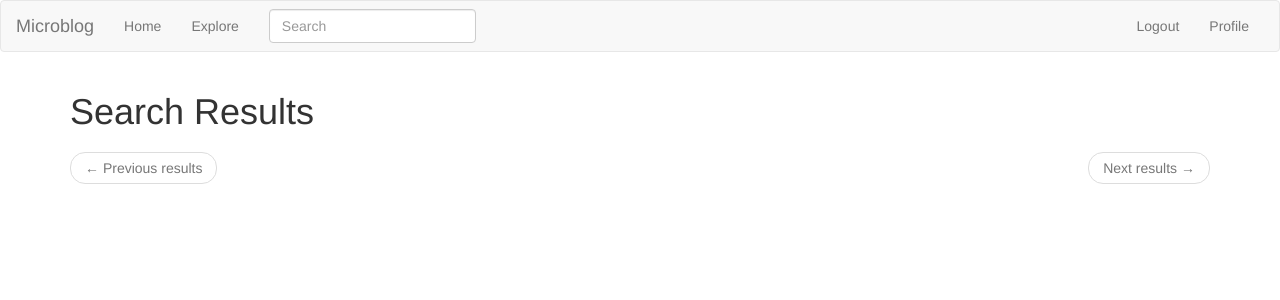
After one commit to misstong/microblog, a Flask app: page /search in a window 1280 px wide. The commit adds this page. Shown: the top 300 px of the page. Run offline with Flask 2, Linux system fonts and the light colour scheme; the visitor is signed in with stand-in values (Sample User, id 1); data comes from the database, SQL or seed files in the repository; data that the repository does not hold is empty; some libraries are stand-ins or nearby versions.

Commit message:
add full text search

```diff
--- a/app/__init__.py
+++ b/app/__init__.py
@@ -11,6 +11,8 @@ from flask_bootstrap import Bootstrap
 from flask_moment import Moment
 from flask import request
 from flask_babel import Babel
+from elasticsearch import Elasticsearch
+
 
 
 app = Flask(__name__)
@@ -27,6 +29,9 @@ from app.errors import bp as errors_bp
 app.register_blueprint(errors_bp)
 from app.auth import bp as auth_bp
 app.register_blueprint(auth_bp, url_prefix='/auth')
+
+app.elasticsearch = Elasticsearch(app.config['ELASTICSEARCH_URL']) \
+        if app.config['ELASTICSEARCH_URL'] else None
 
 @babel.localeselector
 def get_locale():
--- a/app/forms.py
+++ b/app/forms.py
@@ -2,6 +2,7 @@ from flask_wtf import FlaskForm
 from wtforms import StringField, PasswordField, BooleanField, SubmitField,TextAreaField
 from wtforms.validators import DataRequired, ValidationError,Email,EqualTo,Length
 from app.models import User
+from flask import request
 
 class EditProfileForm(FlaskForm):
     username = StringField('Username',validators=[DataRequired()])
@@ -24,3 +25,13 @@ class PostForm(FlaskForm):
         DataRequired(),Length(min=1,max=140)
     ])
     submit = SubmitField('Submit')
+
+class SearchForm(FlaskForm):
+    q = StringField('Search',validators=[DataRequired()])
+
+    def __init__(self,*args,**kwargs):
+        if 'formdata' not in kwargs:
+            kwargs['formdata'] =request.args
+        if 'csrf_enabled' not in kwargs:
+            kwargs['csrf_enabled'] = False
+        super(SearchForm,self).__init__(*args,**kwargs)
--- a/app/models.py
+++ b/app/models.py
@@ -7,6 +7,7 @@ from time import time
 import jwt
 from app import login
 from app import app
+from app.search import add_to_index,remove_from_index,query_index
 
 @login.user_loader
 def load_user(id):
@@ -15,6 +16,47 @@ def load_user(id):
 followers = db.Table('followers',
     db.Column('follower_id',db.Integer,db.ForeignKey('user.id')),
     db.Column('followed_id',db.Integer,db.ForeignKey('user.id')))
+
+
+class SearchableMixin(object):
+    @classmethod
+    def search(cls,expression,page,per_page):
+        ids,total = query_index(cls.__tablename__,expression,page,per_page)
+        if total == 0:
+            return cls.query.filter_by(id=0),0
+        when = []
+        for i in range(len(ids)):
+            when.append((ids[i],i))
+        return cls.query.filter(cls.id.in_(ids)).order_by(db.case(when,value=cls.id)),total
+
+    @classmethod
+    def before_commit(cls,session):
+        session._changes = {
+            'add':list(session.new),
+            'update':list(session.dirty),
+            'delete':list(session.deleted)
+        }
+
+    @classmethod
+    def after_commit(cls,session):
+        for obj in session._changes['add']:
+            if isinstance(obj,SearchableMixin):
+                add_to_index(obj.__tablename__,obj)
+        for obj in session._changes['update']:
+            if isinstance(obj,SearchableMixin):
+                add_to_index(obj.__tablename__,obj)
+        for obj in session._changes['delete']:
+            if isinstance(obj,SearchableMixin):
+                remove_from_index(obj.__tablename__,obj)
+        session._changes = None
+
+    @classmethod
+    def reindex(cls):
+        for obj in cls.query:
+            add_to_index(cls.__tablename__,obj)
+
+db.event.listen(db.session,'before_commit',SearchableMixin.before_commit)
+db.event.listen(db.session,'after_commit',SearchableMixin.after_commit)
 
 class User(UserMixin, db.Model):
     id = db.Column(db.Integer, primary_key=True)
@@ -77,7 +119,8 @@ class User(UserMixin, db.Model):
 
 
 
-class Post(db.Model):
+class Post(SearchableMixin,db.Model):
+    __searchable__ = ['body']
     id = db.Column(db.Integer, primary_key=True)
     body = db.Column(db.String(140))
     timestamp = db.Column(db.DateTime, index=True, default=datetime.utcnow)
--- a/app/routes.py
+++ b/app/routes.py
@@ -2,7 +2,7 @@ from app import app,db
 from flask import render_template
 from datetime import datetime
 import re
-from app.forms import EditProfileForm,PostForm
+from app.forms import EditProfileForm,PostForm,SearchForm
 from flask import flash, redirect, url_for
 from flask_login import current_user,login_user ,logout_user,login_required
 from app.models import User,Post
@@ -89,6 +89,7 @@ def before_request():
     if current_user.is_authenticated:
         current_user.last_seen = datetime.utcnow()
         db.session.commit()
+        g.search_form = SearchForm()
         g.locale = str(get_locale())
 
 
@@ -141,3 +142,17 @@ def hello_there(name):
 
     content = "Hello there, " + clean_name + "! It's " + formatted_now
     return content
+
+
+@app.route('/search')
+@login_required
+def search():
+    # if not g.search_form.validate():
+    #     return redirect(url_for('explore'))
+    page = request.args.get('page',1,type=1)
+    posts,total = Post.search(g.search_form.q.data,page,app.config['POSTS_PER_PAGE'])
+    next_url = url_for('search',q=g.search_form.q.data,page=page+1) \
+        if total > page * app.config['POSTS_PER_PAGE'] else None
+    prev_url = url_for('search',q=g.search_form.q.data,page=page-1) \
+        if page > 1 else None
+    return render_template('search.html',title="Search",posts=posts,next_url=next_url,prev_url=prev_url)
--- /dev/null
+++ b/app/search.py
@@ -0,0 +1,24 @@
+from app import app
+
+def add_to_index(index,model):
+    if not app.elasticsearch:
+        return
+    payload = {}
+    for field in model.__searchable__:
+        payload[field] = getattr(model,field)
+    app.elasticsearch.index(index=index,id=model.id,body=payload)
+
+def remove_from_index(index,model):
+    if not app.elasticsearch:
+        return
+    app.elasticsearch.delete(index=index,id=model.id)
+
+def query_index(index,query,page,per_page):
+    if not app.elasticsearch:
+        return [],0
+    search =app.elasticsearch.search(
+        index=index,
+        body={'query':{'multi_match':{'query':query,'fields':['*']}},
+            'from':(page-1)*per_page,'size':per_page})
+    ids = [int(hit['_id']) for hit in search['hits']['hits']]
+    return ids,search['hits']['total']['value']
--- a/app/templates/base.html
+++ b/app/templates/base.html
@@ -29,6 +29,16 @@
                   <li><a href="{{ url_for('index') }}">Home</a></li>
                   <li><a href="{{ url_for('explore') }}">Explore</a></li>
             </ul>
+
+            {% if g.search_form %}
+                <form class="navbar-form navbar-left" method="get"
+                        action="{{ url_for('search') }}">
+                    <div class="form-group">
+                        {{ g.search_form.q(size=20, class='form-control',
+                            placeholder=g.search_form.q.label.text) }}
+                    </div>
+                </form>
+              {% endif %}
 
             <ul class="nav navbar-nav navbar-right">
                     {% if current_user.is_anonymous %}
--- /dev/null
+++ b/app/templates/search.html
@@ -0,0 +1,24 @@
+{% extends "base.html" %}
+
+{% block app_content %}
+    <h1>{{ _('Search Results') }}</h1>
+    {% for post in posts %}
+        {% include '_post.html' %}
+    {% endfor %}
+    <nav aria-label="...">
+        <ul class="pager">
+            <li class="previous{% if not prev_url %} disabled{% endif %}">
+                <a href="{{ prev_url or '#' }}">
+                    <span aria-hidden="true">&larr;</span>
+                    {{ _('Previous results') }}
+                </a>
+            </li>
+            <li class="next{% if not next_url %} disabled{% endif %}">
+                <a href="{{ next_url or '#' }}">
+                    {{ _('Next results') }}
+                    <span aria-hidden="true">&rarr;</span>
+                </a>
+            </li>
+        </ul>
+    </nav>
+{% endblock %}
--- a/config.py
+++ b/config.py
@@ -14,3 +14,4 @@ class Config(object):
     ADMINS = ['your-email@email.com']
     POSTS_PER_PAGE = 3
     LANGUAGES = ['en','es']
+    ELASTICSEARCH_URL = 'http://localhost:9200'# os.environ.get('ELASTICSEARCH_URL') or
```
Also changed, not shown: requirements.txt (added, +41 -0 lines), 1 other file.
